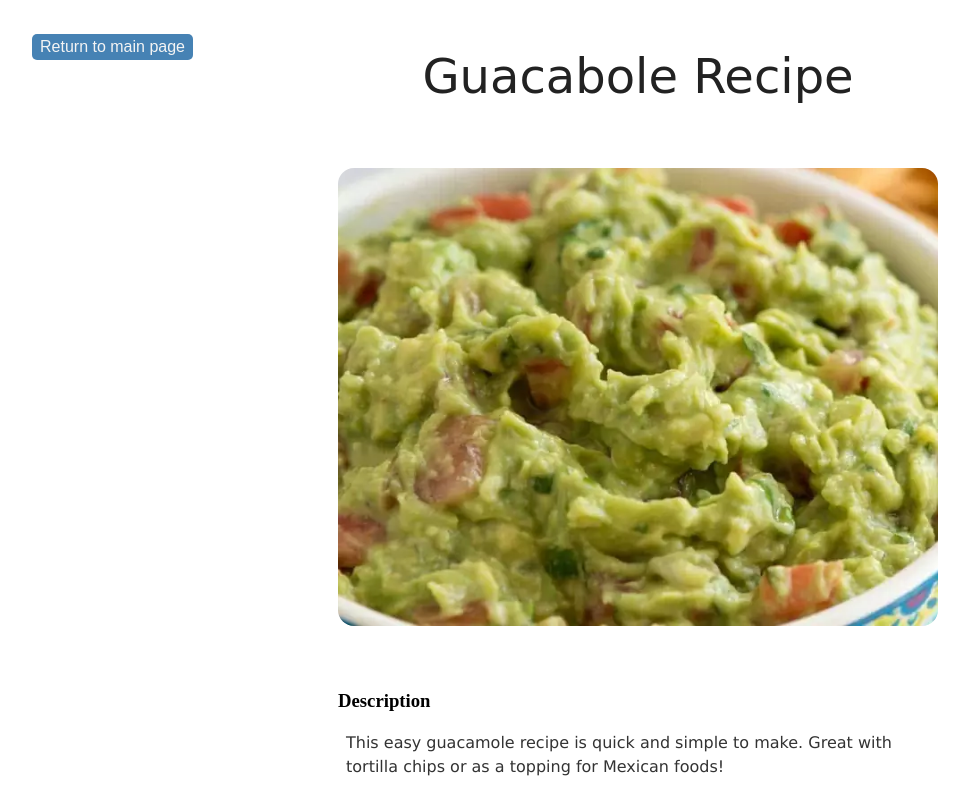
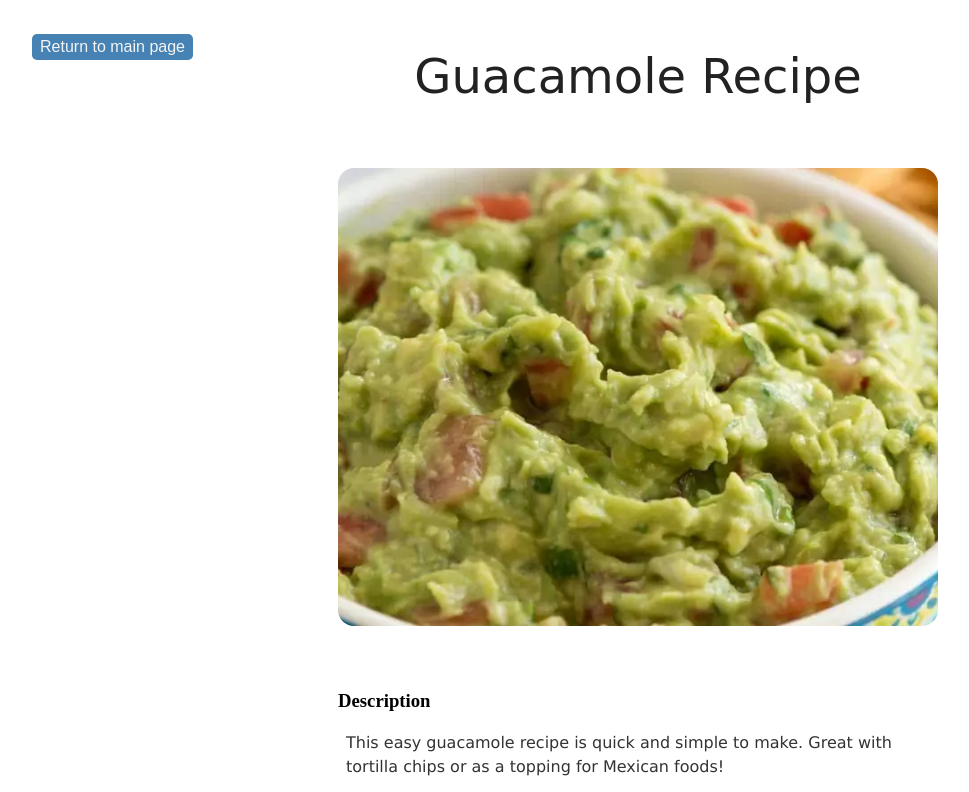
Before and after one commit to Russell-Dsouzaa/odin-recipes, a plain HTML site: page recipes/guacamole.html in a window 1280 px wide. Shown: the top 792 px of the page, without its empty margins (2-971 px from the left). Drawn offline with Linux system fonts and the light colour scheme.

Commit message:
Update guacamole.html

```diff
--- a/recipes/guacamole.html
+++ b/recipes/guacamole.html
@@ -10,7 +10,7 @@
     <title>guacamole Recipe</title>
 </head>
 <body>
-    <h1>Guacabole Recipe</h1>
+    <h1>Guacamole Recipe</h1>
     <img src = "../images/guacamole.png" alt = "guacamole">
 
     <h3>Description</h3>
```
